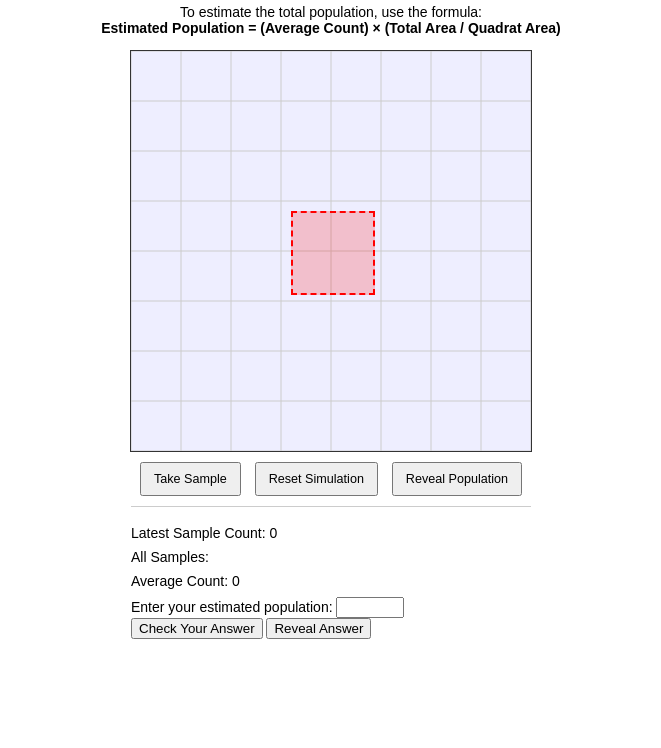
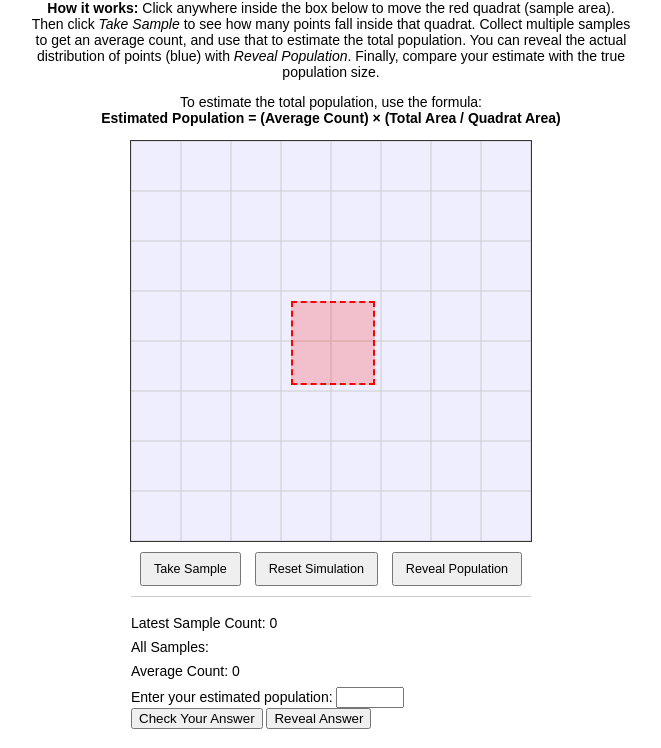
Before and after one commit to ELIHHHGHH/quadrat-sampling, a plain HTML site: page index.html in a window 1280 px wide. Shown: the part 52-800 px from the top of the page, without its empty margins (309-970 px from the left). Drawn offline with Linux system fonts and the light colour scheme.

Commit message:
Update index.html

```diff
--- a/index.html
+++ b/index.html
@@ -60,6 +60,12 @@
 </head>
 <body>
   <h1>Quadrat Sampling Simulation</h1>
+
+  <!-- Brief Explanation -->
+  <p style="text-align:center; max-width: 600px; margin: 0 auto;">
+    <strong>How it works:</strong> Click anywhere inside the box below to move the red quadrat (sample area). Then click <em>Take Sample</em> to see how many points fall inside that quadrat. Collect multiple samples to get an average count, and use that to estimate the total population. You can reveal the actual distribution of points (blue) with <em>Reveal Population</em>. Finally, compare your estimate with the true population size.
+  </p>
+
   <p style="text-align:center;">
     To estimate the total population, use the formula:
     <br>
@@ -208,9 +214,8 @@
       updateResults();
     });
 
-    // Reset simulation
+    // Reset simulation (reloads the page to randomize population size)
     resetBtn.addEventListener("click", function() {
-      // Re-randomize population size
       location.reload();
     });
 
```
